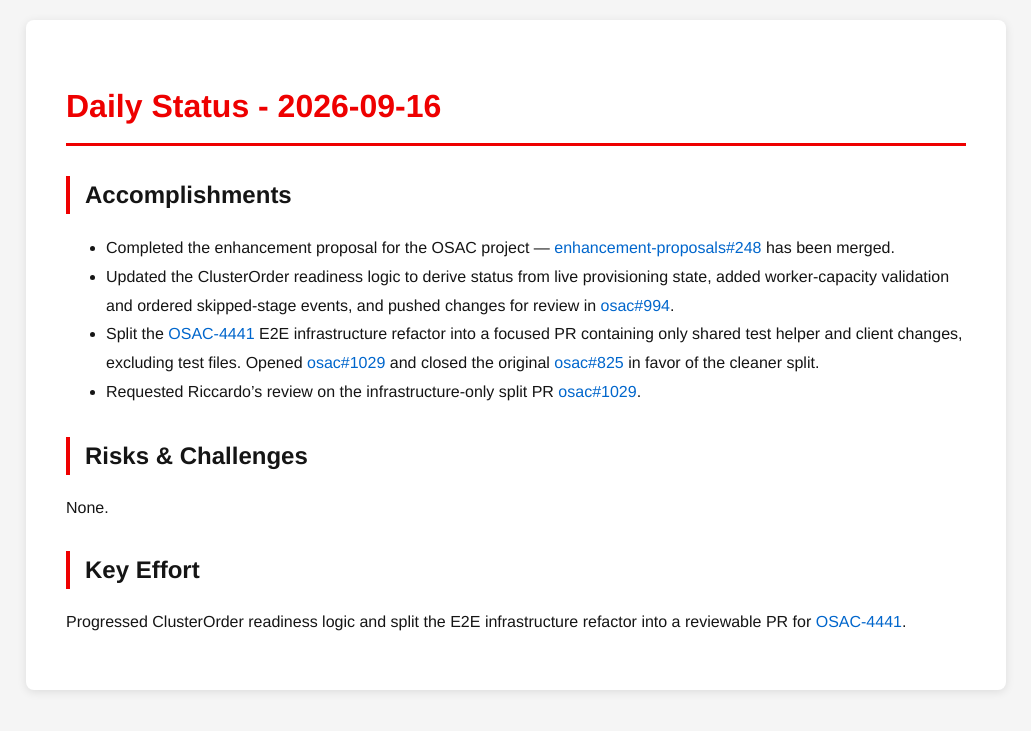
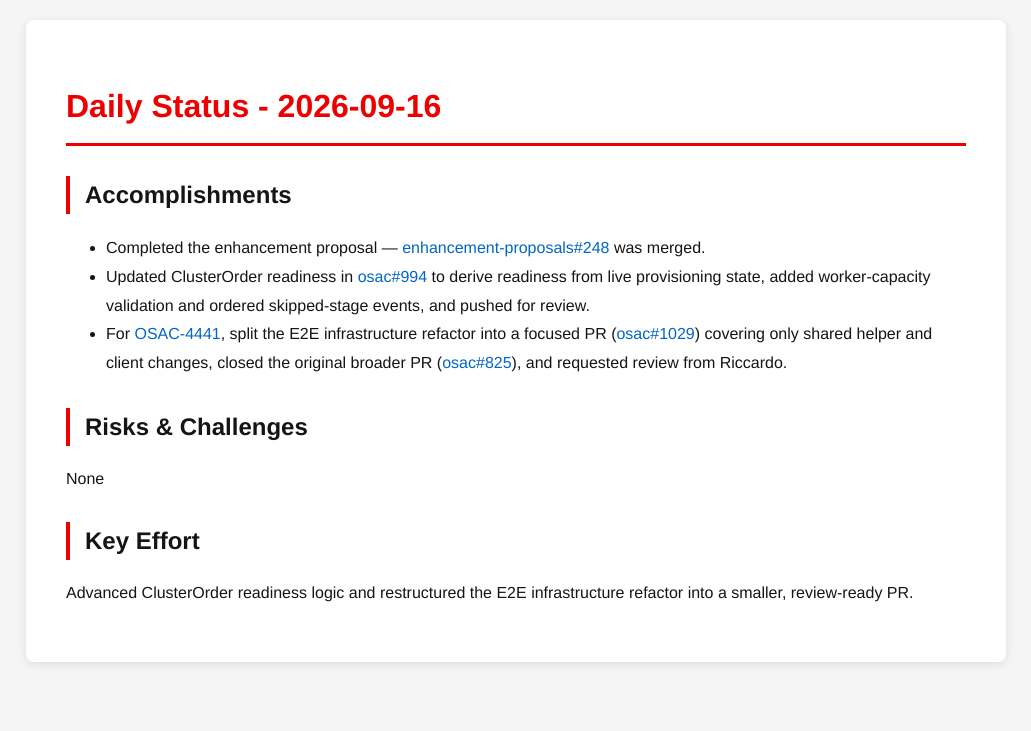
Before and after one commit to tzvatot/daily-status, a Jekyll site: the page built from 2026-09-16.md, in a window 1280 px wide. Shown: the top 731 px of the page, without its empty margins (124-1155 px from the left). Built offline with Jekyll 4.4.1, drawn with Linux system fonts in a browser that asks for light colours.

Commit message:
Daily status update - 2026-09-16

```diff
--- a/2026-09-16.md
+++ b/2026-09-16.md
@@ -7,13 +7,12 @@ date: 2026-09-16
 # Daily Status - 2026-09-16
 
 ## Accomplishments
-- Completed the enhancement proposal for the OSAC project — [enhancement-proposals#248](https://github.com/osac-project/enhancement-proposals/pull/248) has been merged.
-- Updated the ClusterOrder readiness logic to derive status from live provisioning state, added worker-capacity validation and ordered skipped-stage events, and pushed changes for review in [osac#994](https://github.com/osac-project/osac/pull/994).
-- Split the [OSAC-4441](https://redhat.atlassian.net/browse/OSAC-4441) E2E infrastructure refactor into a focused PR containing only shared test helper and client changes, excluding test files. Opened [osac#1029](https://github.com/osac-project/osac/pull/1029) and closed the original [osac#825](https://github.com/osac-project/osac/pull/825) in favor of the cleaner split.
-- Requested Riccardo's review on the infrastructure-only split PR [osac#1029](https://github.com/osac-project/osac/pull/1029).
+- Completed the enhancement proposal — [enhancement-proposals#248](https://github.com/osac-project/enhancement-proposals/pull/248) was merged.
+- Updated ClusterOrder readiness in [osac#994](https://github.com/osac-project/osac/pull/994) to derive readiness from live provisioning state, added worker-capacity validation and ordered skipped-stage events, and pushed for review.
+- For [OSAC-4441](https://redhat.atlassian.net/browse/OSAC-4441), split the E2E infrastructure refactor into a focused PR ([osac#1029](https://github.com/osac-project/osac/pull/1029)) covering only shared helper and client changes, closed the original broader PR ([osac#825](https://github.com/osac-project/osac/pull/825)), and requested review from Riccardo.
 
 ## Risks & Challenges
-None.
+None
 
 ## Key Effort
-Progressed ClusterOrder readiness logic and split the E2E infrastructure refactor into a reviewable PR for [OSAC-4441](https://redhat.atlassian.net/browse/OSAC-4441).
+Advanced ClusterOrder readiness logic and restructured the E2E infrastructure refactor into a smaller, review-ready PR.
```
